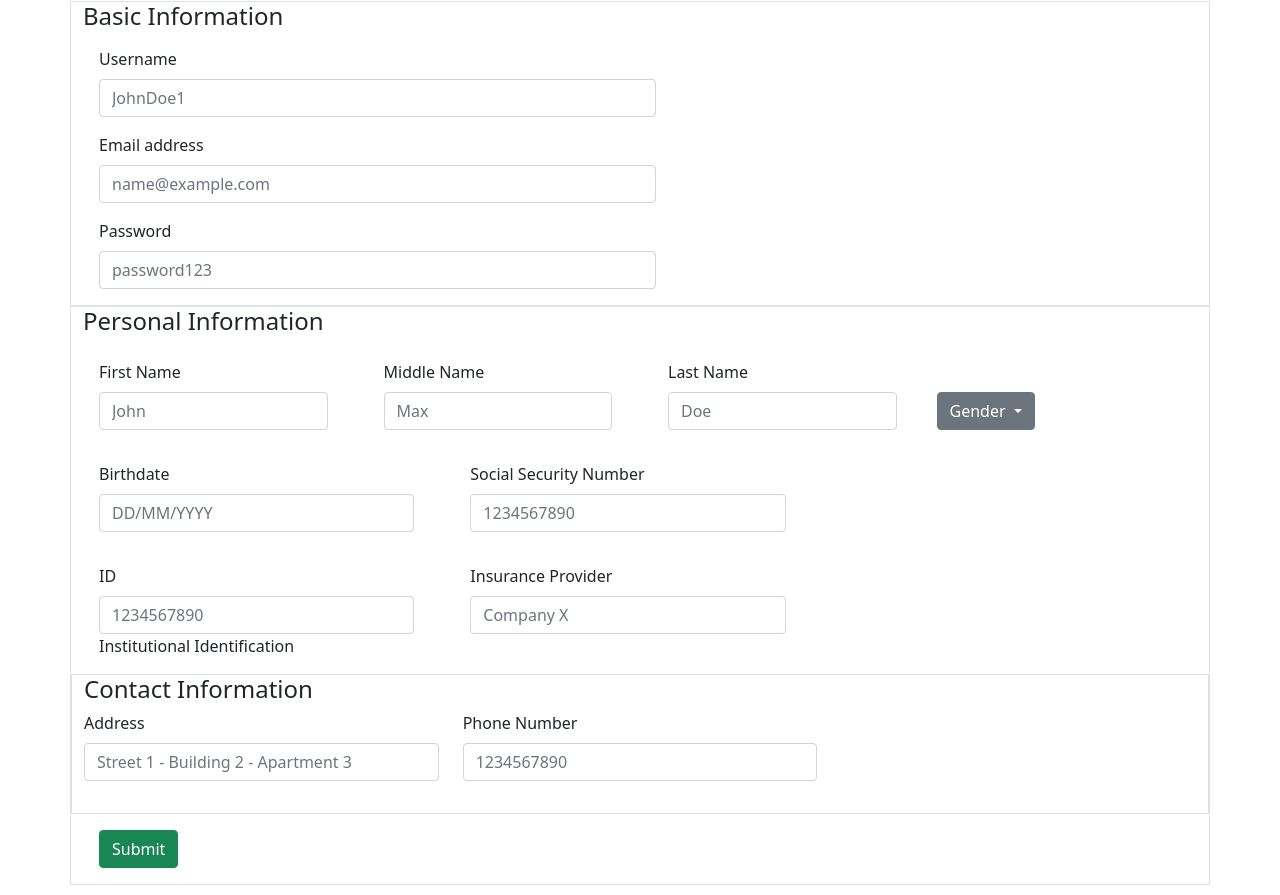
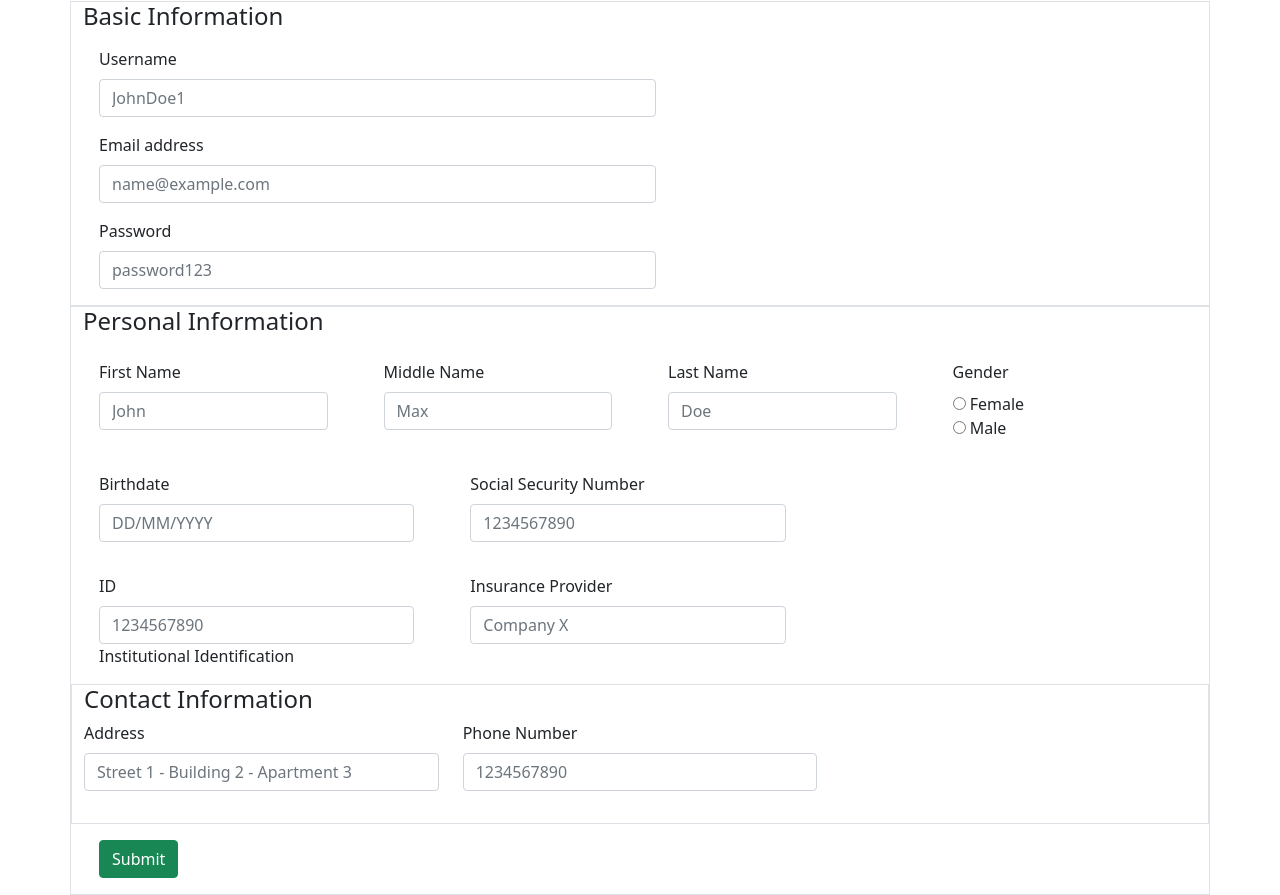
Before and after one commit to mo-gaafar/laboratory-hcis-webapp, a Flask app: page /signup in a window 1280 px wide. Shown: the part 55-950 px from the top of the page. Run offline with Flask 2, Linux system fonts and the light colour scheme.

Commit message:
Update signup.html

```diff
--- a/templates/signup.html
+++ b/templates/signup.html
@@ -55,17 +55,13 @@
         </div>
       </div>
       <div class="col">
-        <div class="mt-5 mr-3 mb-3 ml-3">
-          <div class="dropdown">
-            <button class="btn btn-secondary dropdown-toggle" type="button" id="dropdownMenuButton1"
-              data-bs-toggle="dropdown" aria-expanded="false">
-              Gender
-            </button>
-            <ul class="dropdown-menu" aria-labelledby="dropdownMenuButton1">
-              <li><a class="dropdown-item" href="#">Female</a></li>
-              <li><a class="dropdown-item" href="#">Male</a></li>
-            </ul>
-          </div>
+        <div class="m-3">
+          <form method="post">
+            <label for="exampleFormControlInput1" class="form-label">Gender</label> <br>
+              <input type="radio" name="Gender" value="female"> Female <br>
+              <input type="radio" name="Gender" value="male"> Male
+          </form>
+
         </div>
       </div>
       <div class="row">
```
